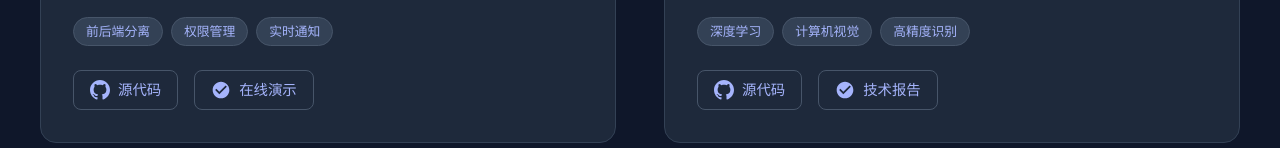
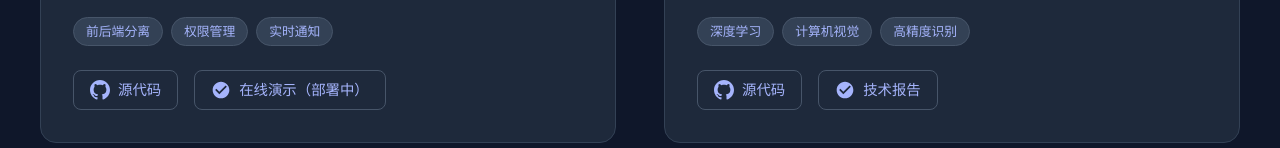
Before and after one commit to WRAJE/WRAJE.github.io, a Vue app: page /projects in a window 1280 px wide. Shown: the part 804-952 px from the top of the page. Built offline with nearby package versions, Linux system fonts and the light colour scheme.

Commit message:
Update ProjectsView.vue

```diff
--- a/src/views/ProjectsView.vue
+++ b/src/views/ProjectsView.vue
@@ -33,7 +33,7 @@
                 <span class="feature-tag">实时通知</span>
               </div>
               <div class="project-links">
-                <a href="https://github.com/WRAJE/Submission_Review_Management2.git" class="project-link">
+                <a href="https://github.com/WRAJE/Submission_Review_Management2.git" class="project-link" target="_blank" rel="noopener noreferrer">
                   <svg class="w-5 h-5" fill="currentColor" viewBox="0 0 24 24">
                     <path d="M12 0c-6.626 0-12 5.373-12 12 0 5.302 3.438 9.8 8.207 11.387.599.111.793-.261.793-.577v-2.234c-3.338.726-4.033-1.416-4.033-1.416-.546-1.387-1.333-1.756-1.333-1.756-1.089-.745.083-.729.083-.729 1.205.084 1.839 1.237 1.839 1.237 1.07 1.834 2.807 1.304 3.492.997.107-.775.418-1.305.762-1.604-2.665-.305-5.467-1.334-5.467-5.931 0-1.311.469-2.381 1.236-3.221-.124-.303-.535-1.524.117-3.176 0 0 1.008-.322 3.301 1.23.957-.266 1.983-.399 3.003-.404 1.02.005 2.047.138 3.006.404 2.291-1.552 3.297-1.23 3.297-1.23.653 1.653.242 2.874.118 3.176.77.84 1.235 1.911 1.235 3.221 0 4.609-2.807 5.624-5.479 5.921.43.372.823 1.102.823 2.222v3.293c0 .319.192.694.801.576 4.765-1.589 8.199-6.086 8.199-11.386 0-6.627-5.373-12-12-12z"/>
                   </svg>
@@ -43,7 +43,7 @@
                   <svg class="w-5 h-5" fill="currentColor" viewBox="0 0 24 24">
                     <path d="M12 2C6.48 2 2 6.48 2 12s4.48 10 10 10 10-4.48 10-10S17.52 2 12 2zm-2 15l-5-5 1.41-1.41L10 14.17l7.59-7.59L19 8l-9 9z"/>
                   </svg>
-                  在线演示
+                  在线演示（部署中）
                 </a>
               </div>
             </div>
@@ -68,7 +68,7 @@
                 <span class="feature-tag">高精度识别</span>
               </div>
               <div class="project-links">
-                <a href="https://github.com/dengruihan/GLM-Edge-V-2B--Monitoring_Species.git" class="project-link">
+                <a href="https://github.com/dengruihan/GLM-Edge-V-2B--Monitoring_Species.git" class="project-link" target="_blank" rel="noopener noreferrer">
                   <svg class="w-5 h-5" fill="currentColor" viewBox="0 0 24 24">
                     <path d="M12 0c-6.626 0-12 5.373-12 12 0 5.302 3.438 9.8 8.207 11.387.599.111.793-.261.793-.577v-2.234c-3.338.726-4.033-1.416-4.033-1.416-.546-1.387-1.333-1.756-1.333-1.756-1.089-.745.083-.729.083-.729 1.205.084 1.839 1.237 1.839 1.237 1.07 1.834 2.807 1.304 3.492.997.107-.775.418-1.305.762-1.604-2.665-.305-5.467-1.334-5.467-5.931 0-1.311.469-2.381 1.236-3.221-.124-.303-.535-1.524.117-3.176 0 0 1.008-.322 3.301 1.23.957-.266 1.983-.399 3.003-.404 1.02.005 2.047.138 3.006.404 2.291-1.552 3.297-1.23 3.297-1.23.653 1.653.242 2.874.118 3.176.77.84 1.235 1.911 1.235 3.221 0 4.609-2.807 5.624-5.479 5.921.43.372.823 1.102.823 2.222v3.293c0 .319.192.694.801.576 4.765-1.589 8.199-6.086 8.199-11.386 0-6.627-5.373-12-12-12z"/>
                   </svg>
```
